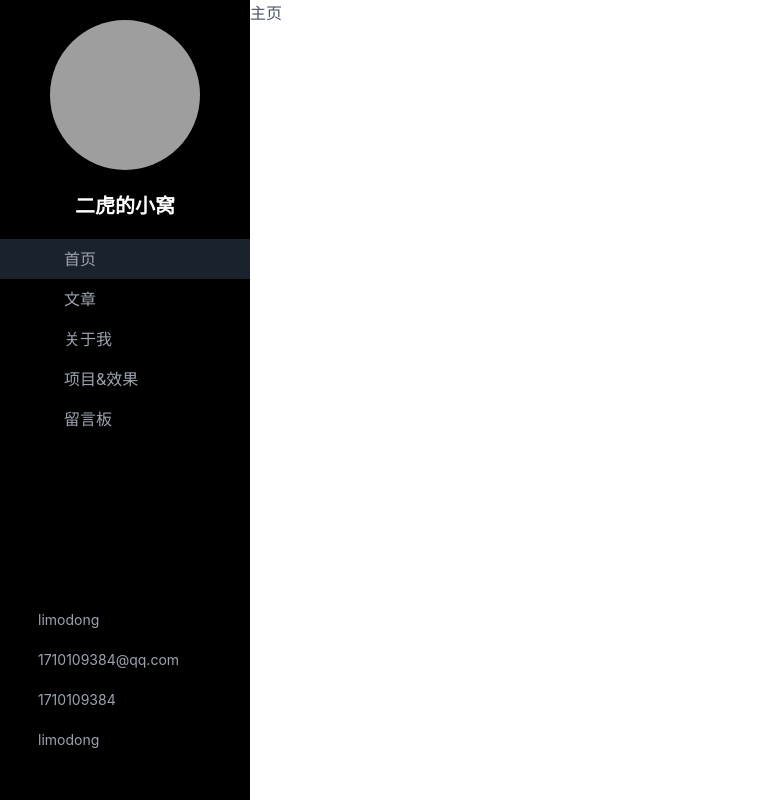
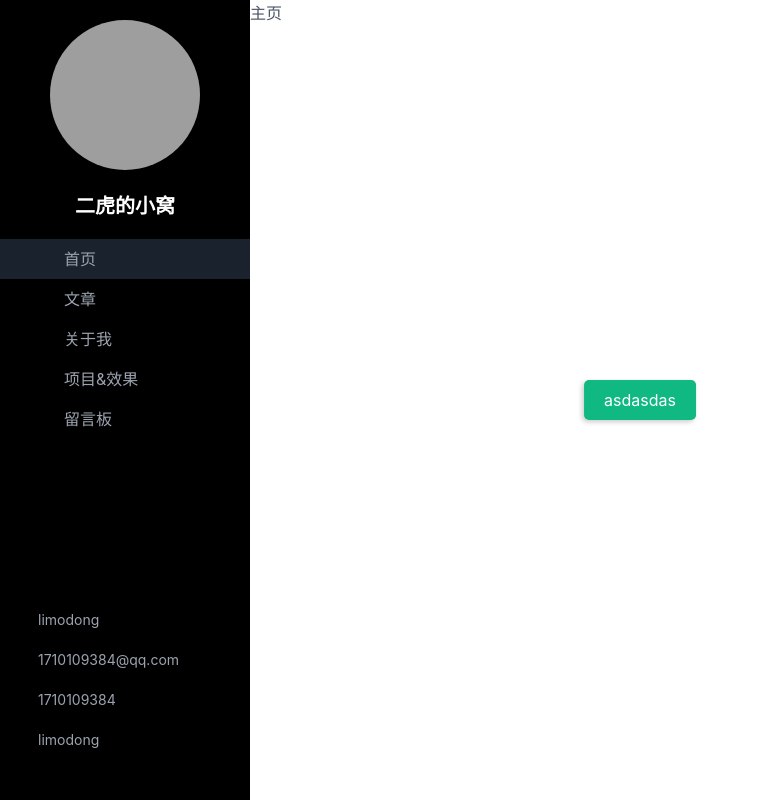
Before and after one commit to limodong/blog, a Vue app: page / in a window 1280 px wide. Shown: the whole page, without its empty margins (0-760 px from the left). Built offline with nearby package versions, Linux system fonts and the light colour scheme; grey boxes are pictures that could not be loaded; a small style sheet from the web is missing.

Commit message:
添加全局message组件

```diff
--- a/src/main.js
+++ b/src/main.js
@@ -2,8 +2,10 @@ import Vue from 'vue';
 import App from './App.vue';
 import './styles/global.less';
 import router from './router';
+import { showMessage } from './utils/showMessage'
 
+showMessage({ type: 'success', content: "asdasdas", duration: 1000 })
 new Vue({
   router,
   render: h => h(App),
-}).$mount('#app')
+}).$mount('#app'); // 调用$mount方法将APP组件挂载到id为app的容器中
--- /dev/null
+++ b/src/styles/message.module.less
@@ -0,0 +1,24 @@
+@import '~@/styles/mixin.less';
+@import '~@/styles/var.less';
+.message{
+    display: flex;
+    align-items: center;
+    padding: 10px 20px;
+    border-radius: 5px;
+    box-shadow: -2px 2px 5px #ccc;
+    color: #fff;
+
+    .self-center();
+}
+.message-info{
+    background-color: @primary;
+}
+.message-success{
+    background-color: @success;
+}
+.message-warn{
+    background-color: @warn;
+}
+.message-error{
+    background-color: @danger;
+}
--- /dev/null
+++ b/src/utils/showMessage.js
@@ -0,0 +1,35 @@
+import Vue from 'vue';
+import Icon from '@/components/Icon';
+import styles from '@/styles/message.module.less'
+
+/**
+ * 获取组件实例的根DOM节点（不是虚拟节点，而是真实的DOM节点）
+ * @param {*} component 一个SFC组件实例
+ * @param {Object} props 组件实例需要传递的属性
+ */
+export function getComponentRootElement(component, params) {
+    const vm = new Vue({
+        render: (h) => h(component, { props: params })
+    });
+    // 调用挂载方法后才能生成DOM元素，生成DOM元素后会放入vue实例中的$el属性上
+    vm.$mount(); // 如果$mount方法不提供参数则，DOM元素不会添加到HTML文档中
+    return vm.$el; // vm.$el返回组件真实DOM元素
+}
+
+export function showMessage(options) {
+    const { type, content, duration = 2000, container } = options;
+    const div = document.createElement('div');
+    const typeClass = styles[`message-${type}`];
+    div.className = `${styles.message} ${typeClass}`;
+    const icon = getComponentRootElement(Icon, { type: 'info' });
+    console.log(icon.outerHTML);
+    div.innerHTML = `${icon.outerHTML} <span style=''>${content}</span>`;
+    if (!container) {
+        document.body.appendChild(div);
+    } else {
+        container.appendChild(div);
+    }
+    // setTimeout(() => {
+    //     div.remove()
+    // },duration)
+}
```
